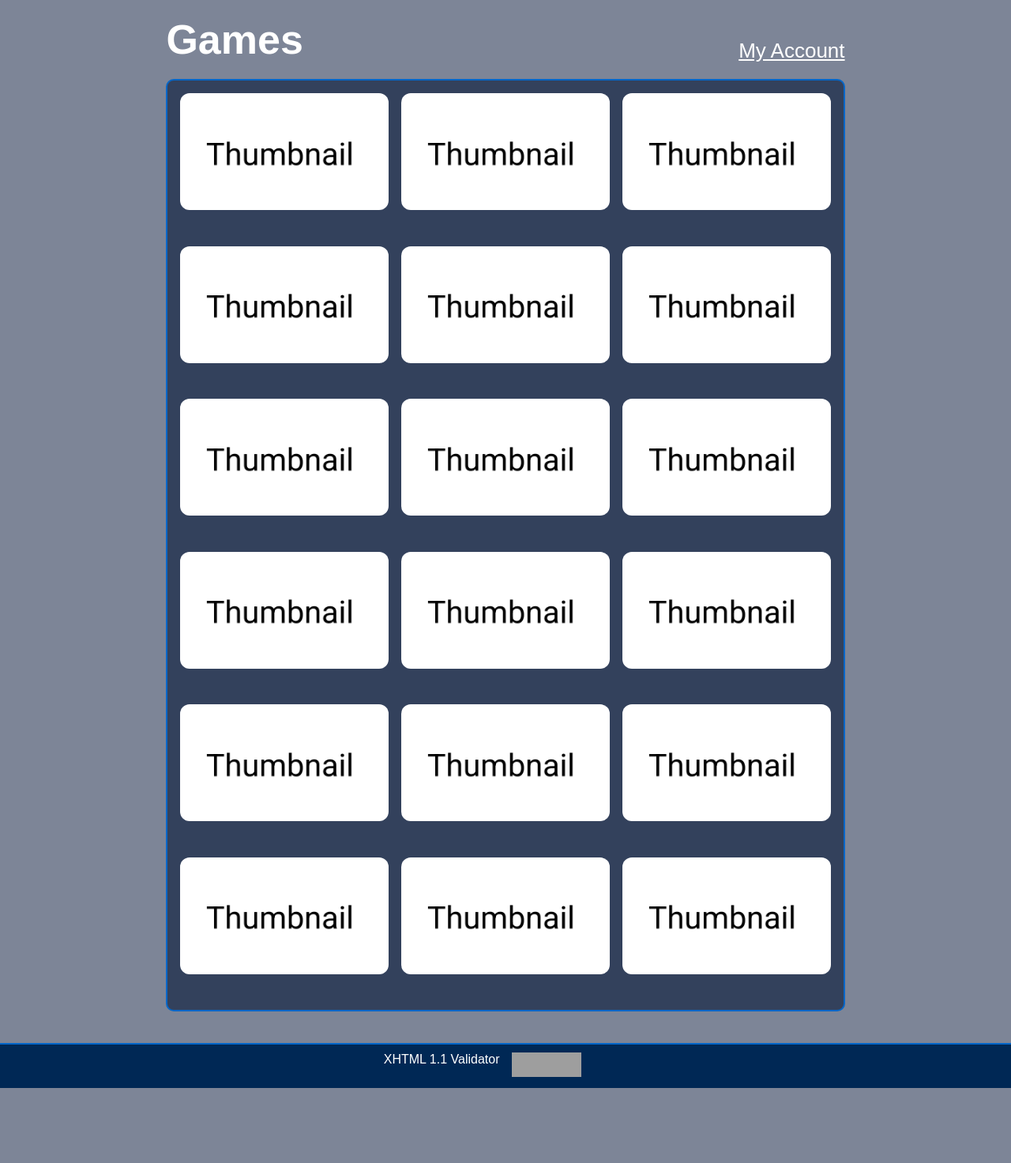
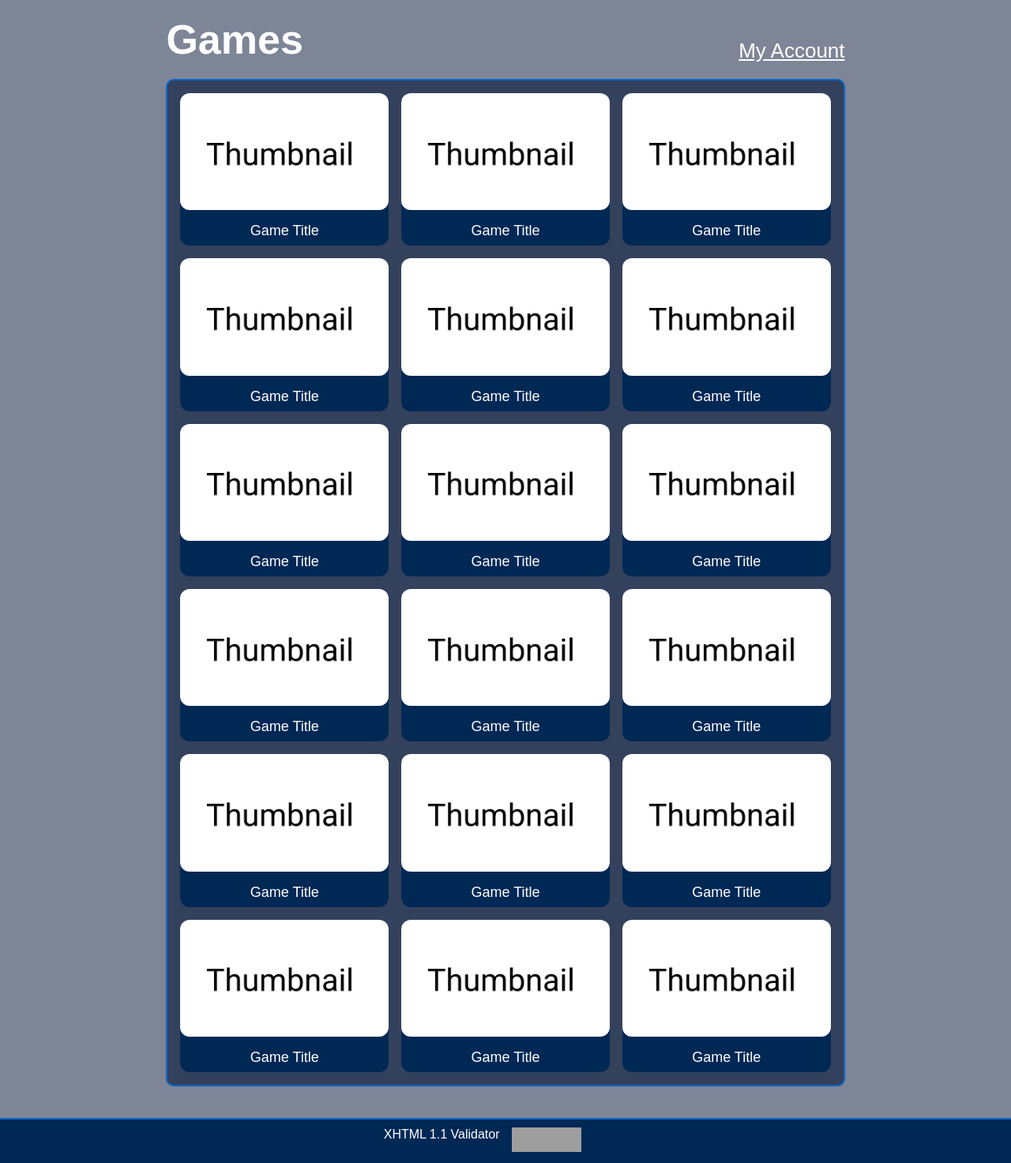
Before and after one commit to jan730/CS215, a PHP site: page /dashboard.html in a window 1280 px wide. Shown: the part 50-1523 px from the top of the page at 79% size. Before the commit the page ends 1428 px from the top, so only its background shows below. Run offline with PHP 8.4, Linux system fonts and the light colour scheme; grey boxes are pictures that could not be loaded.

Commit message:
Added game names to dashboard for assignment compliance

```diff
--- a/dashboard.html
+++ b/dashboard.html
@@ -31,108 +31,126 @@
                                 <!--thumbnail is the frame-->
                                 <img src="images/temp_thumbnail.png" alt="temp_thumbnail" />
                             </div>
+                            <p>Game Title</p>
                         </div>
                         <div class="game-card">
                             <div class="thumbnail">
                                 <!--thumbnail is the frame-->
                                 <img src="images/temp_thumbnail.png" alt="temp_thumbnail" />
                             </div>
+                            <p>Game Title</p>
                         </div>
                         <div class="game-card">
                             <div class="thumbnail">
                                 <!--thumbnail is the frame-->
                                 <img src="images/temp_thumbnail.png" alt="temp_thumbnail" />
                             </div>
+                            <p>Game Title</p>
                         </div>
                         <div class="game-card">
                             <div class="thumbnail">
                                 <!--thumbnail is the frame-->
                                 <img src="images/temp_thumbnail.png" alt="temp_thumbnail" />
                             </div>
+                            <p>Game Title</p>
                         </div>
                         <div class="game-card">
                             <div class="thumbnail">
                                 <!--thumbnail is the frame-->
                                 <img src="images/temp_thumbnail.png" alt="temp_thumbnail" />
                             </div>
+                            <p>Game Title</p>
                         </div>
                         <div class="game-card">
                             <div class="thumbnail">
                                 <!--thumbnail is the frame-->
                                 <img src="images/temp_thumbnail.png" alt="temp_thumbnail" />
                             </div>
+                            <p>Game Title</p>
                         </div>
                         <div class="game-card">
                             <div class="thumbnail">
                                 <!--thumbnail is the frame-->
                                 <img src="images/temp_thumbnail.png" alt="temp_thumbnail" />
                             </div>
+                            <p>Game Title</p>
                         </div>
                         <div class="game-card">
                             <div class="thumbnail">
                                 <!--thumbnail is the frame-->
                                 <img src="images/temp_thumbnail.png" alt="temp_thumbnail" />
                             </div>
+                            <p>Game Title</p>
                         </div>
                         <div class="game-card">
                             <div class="thumbnail">
                                 <!--thumbnail is the frame-->
                                 <img src="images/temp_thumbnail.png" alt="temp_thumbnail" />
                             </div>
+                            <p>Game Title</p>
                         </div>
                         <div class="game-card">
                             <div class="thumbnail">
                                 <!--thumbnail is the frame-->
                                 <img src="images/temp_thumbnail.png" alt="temp_thumbnail" />
                             </div>
+                            <p>Game Title</p>
                         </div>
                         <div class="game-card">
                             <div class="thumbnail">
                                 <!--thumbnail is the frame-->
                                 <img src="images/temp_thumbnail.png" alt="temp_thumbnail" />
                             </div>
+                            <p>Game Title</p>
                         </div>
                         <div class="game-card">
                             <div class="thumbnail">
                                 <!--thumbnail is the frame-->
                                 <img src="images/temp_thumbnail.png" alt="temp_thumbnail" />
                             </div>
+                            <p>Game Title</p>
                         </div>
                         <div class="game-card">
                             <div class="thumbnail">
                                 <!--thumbnail is the frame-->
                                 <img src="images/temp_thumbnail.png" alt="temp_thumbnail" />
                             </div>
+                            <p>Game Title</p>
                         </div>
                         <div class="game-card">
                             <div class="thumbnail">
                                 <!--thumbnail is the frame-->
                                 <img src="images/temp_thumbnail.png" alt="temp_thumbnail" />
                             </div>
+                            <p>Game Title</p>
                         </div>
                         <div class="game-card">
                             <div class="thumbnail">
                                 <!--thumbnail is the frame-->
                                 <img src="images/temp_thumbnail.png" alt="temp_thumbnail" />
                             </div>
+                            <p>Game Title</p>
                         </div>
                         <div class="game-card">
                             <div class="thumbnail">
                                 <!--thumbnail is the frame-->
                                 <img src="images/temp_thumbnail.png" alt="temp_thumbnail" />
                             </div>
+                            <p>Game Title</p>
                         </div>
                         <div class="game-card">
                             <div class="thumbnail">
                                 <!--thumbnail is the frame-->
                                 <img src="images/temp_thumbnail.png" alt="temp_thumbnail" />
                             </div>
+                            <p>Game Title</p>
                         </div>
                         <div class="game-card">
                             <div class="thumbnail">
                                 <!--thumbnail is the frame-->
                                 <img src="images/temp_thumbnail.png" alt="temp_thumbnail" />
                             </div>
+                            <p>Game Title</p>
                         </div>
                         <!--end of placeholder thumbnails-->
 
--- a/style.css
+++ b/style.css
@@ -210,6 +210,22 @@ header a{
     height: 100%;
     object-fit: cover;
     object-position: center;
+}
+
+.game-card{
+    display: grid;
+    grid-template-rows: auto max-content;
+    gap: 8px;
+
+    border-radius: 12px;
+
+    background-color: #002855;
+}
+
+.game-card p{
+    text-align: center;
+    margin: 8px 0px;
+    font-size: 18px;
 }
 
 /* game history formatting */
```
